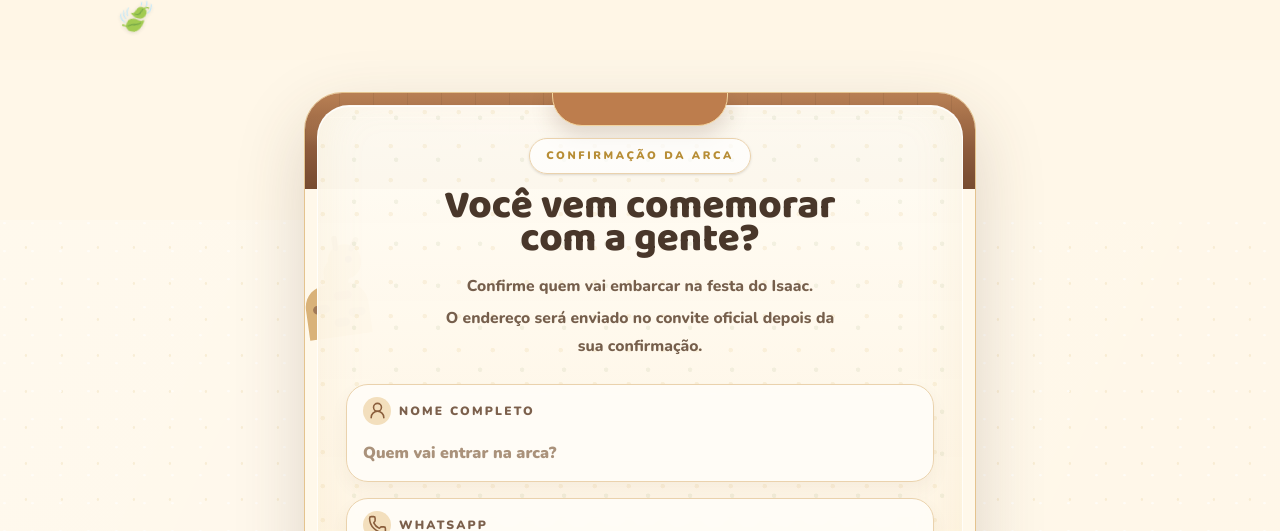
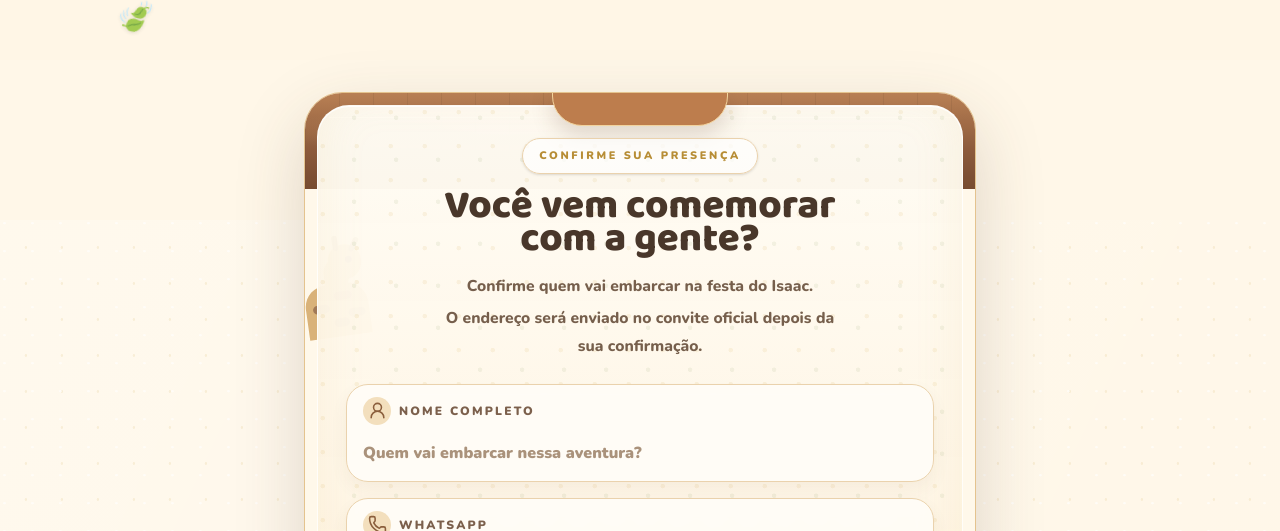
Before and after one commit to delsonsousa/isaacBirthday, a Next.js app: page / in a window 1280 px wide. Shown: the part 1379-1910 px from the top of the page. Built offline with nearby package versions, Linux system fonts and the light colour scheme.

Commit message:
change name placeholder

```diff
--- a/src/components/rsvp-form.tsx
+++ b/src/components/rsvp-form.tsx
@@ -145,7 +145,7 @@ export function RsvpForm() {
 
         <div className="relative mb-6 text-center">
           <p className="mx-auto inline-flex min-h-9 items-center rounded-full border border-[#ead2ad] bg-white/70 px-4 text-[0.68rem] font-black uppercase tracking-[0.24em] text-[#b78d35] shadow-sm">
-            Confirmação da arca
+            Confirme sua presença
           </p>
           <h2 className="font-display mx-auto mt-4 max-w-[20ch] text-balance text-[2.8rem] font-black leading-[0.82] tracking-normal text-[#49372a] sm:text-[2.5rem]">
             Você vem comemorar com a gente?
@@ -173,7 +173,7 @@ export function RsvpForm() {
               onBlur={() => setFocused(null)}
               onChange={(event) => setName(event.target.value)}
               autoComplete="name"
-              placeholder="Quem vai entrar na arca?"
+              placeholder="Quem vai embarcar nessa aventura?"
               className="min-h-14 w-full bg-transparent px-4 text-base font-black text-[#49372a] outline-none placeholder:text-[#aa927b]"
               required
             />
```
